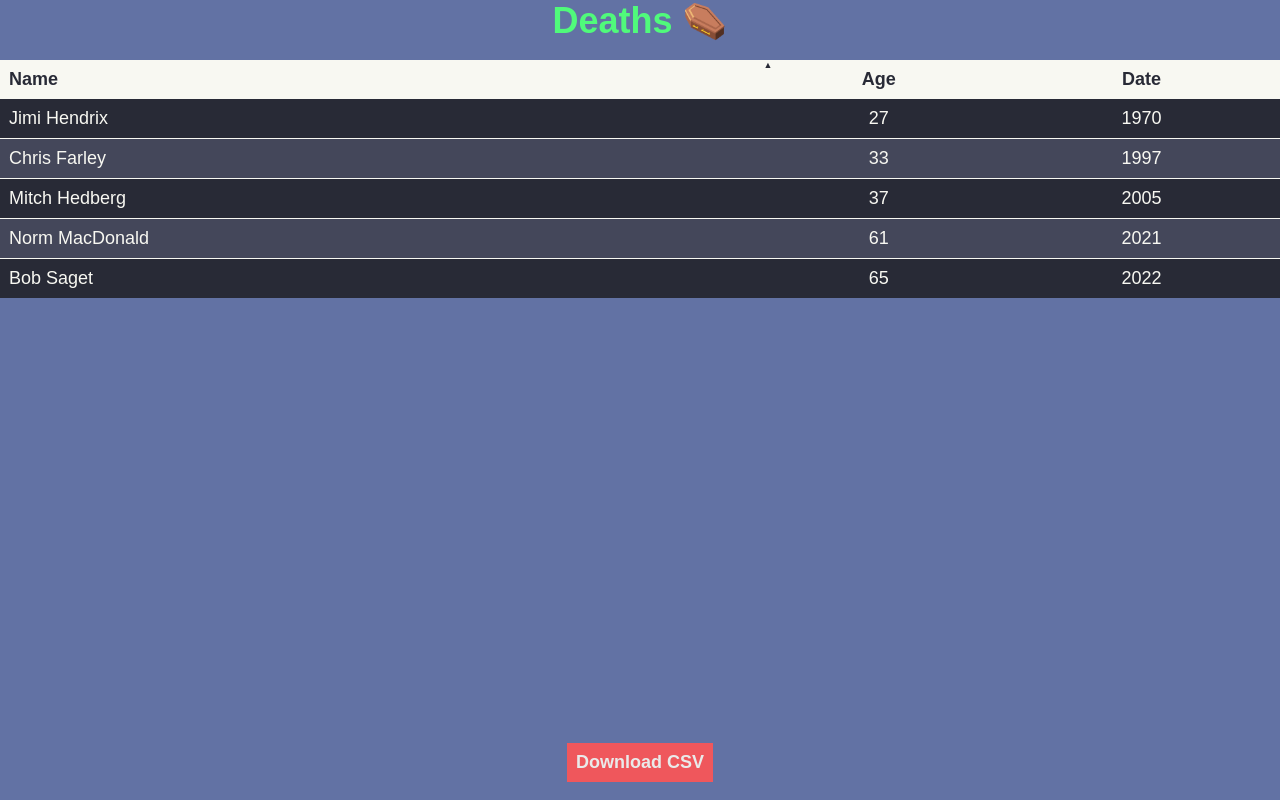
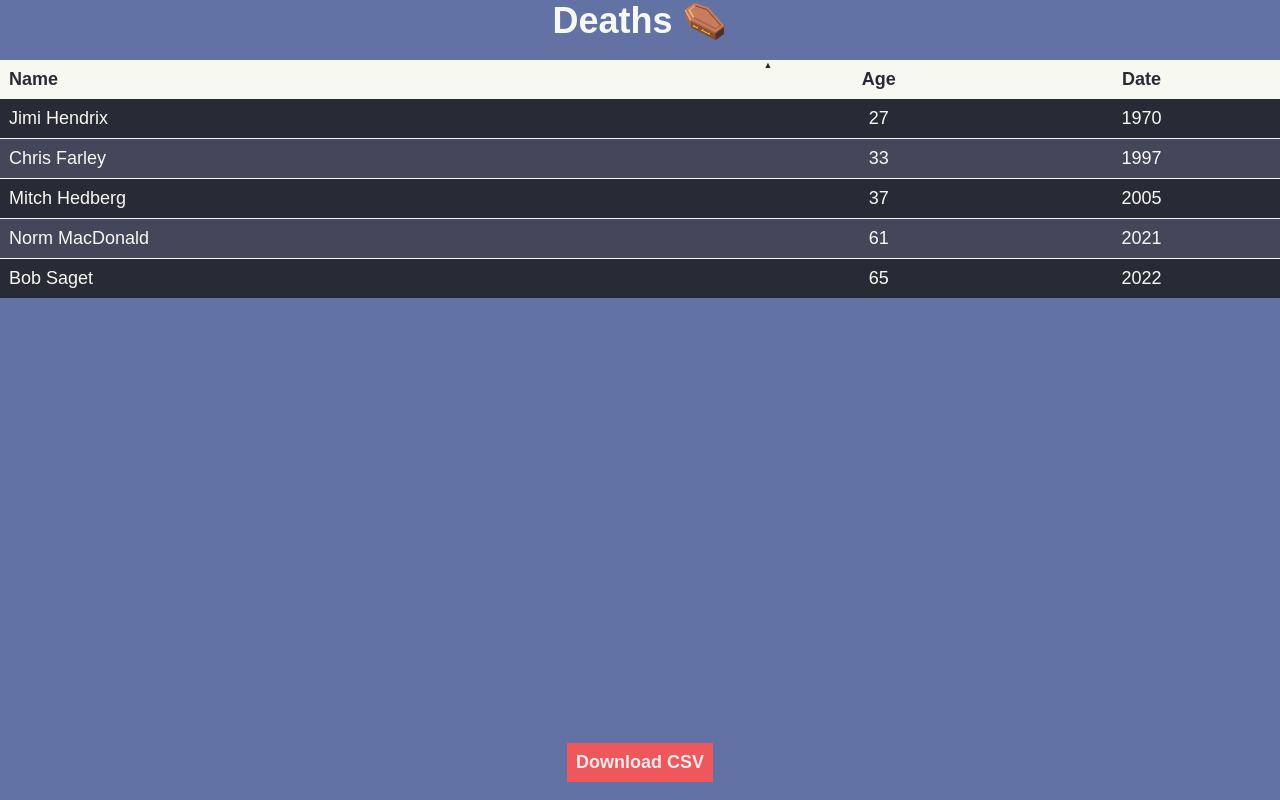
Before and after one commit to braden337/deaths, a Svelte app: page / in a window 1280 px wide. Built offline with nearby package versions, Linux system fonts and the light colour scheme.

Commit message:
change header

```diff
--- a/src/App.svelte
+++ b/src/App.svelte
@@ -24,7 +24,11 @@
 </script>
 
 {#await loadDeaths()}
-  <h1>Loading...</h1>
+  <main>
+    <header>
+      <h1>Loading...</h1>
+    </header>
+  </main>
 {:then}
   <main>
     <header>
@@ -74,7 +78,7 @@
 
 header {
   padding-bottom: 1rem;
-  color: #50fa7b;
+  color: #f8f8f2;
 }
 
 main {
```
